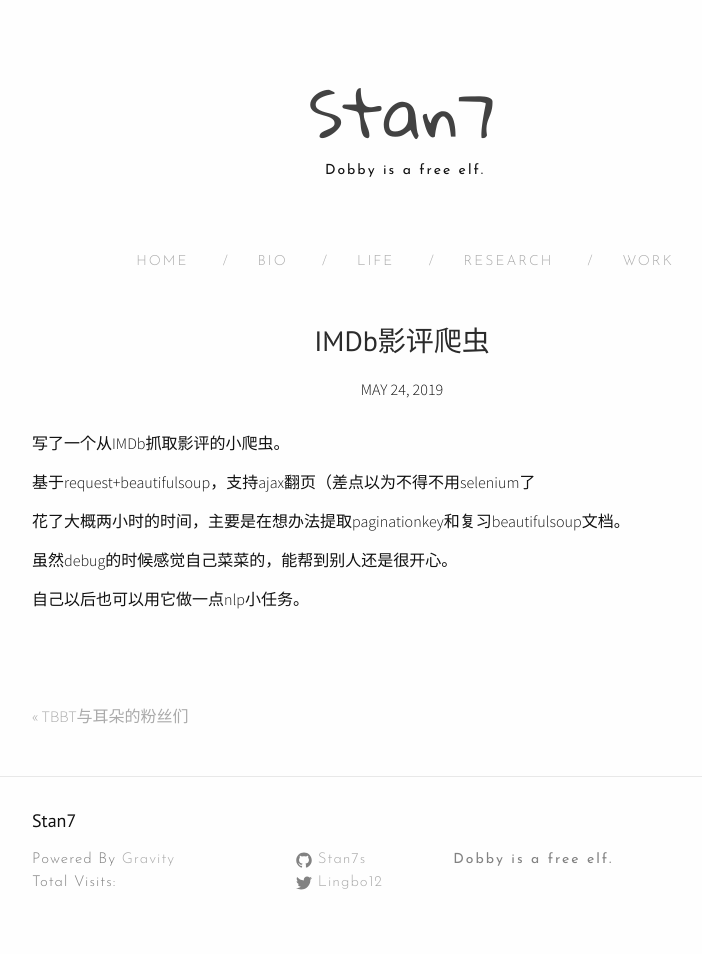
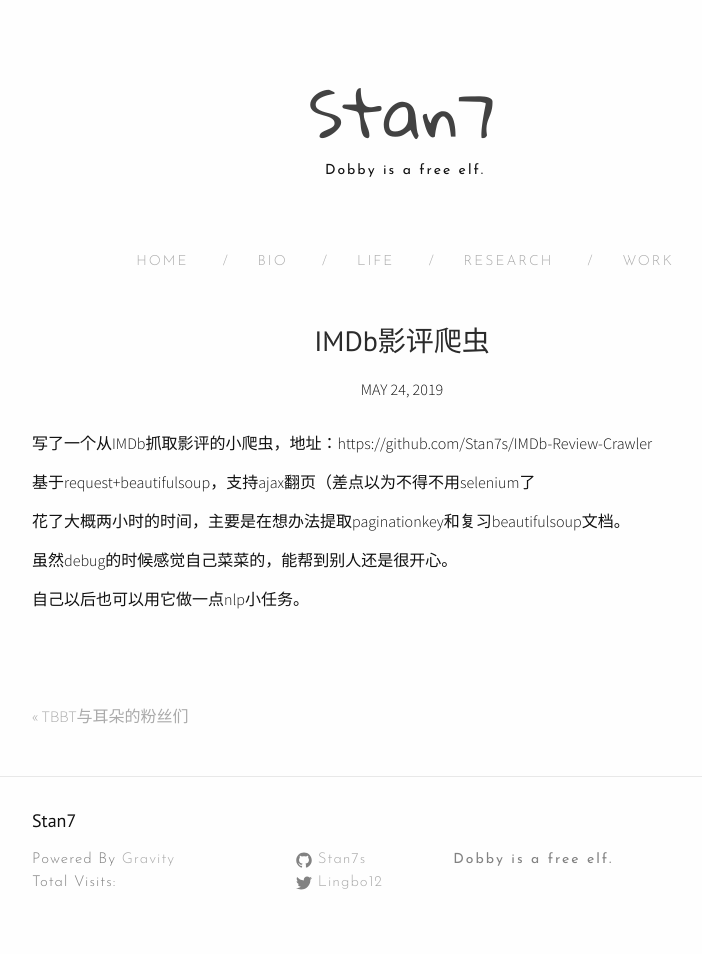
Before and after one commit to Stan7s/stan7s.github.io, a Jekyll site: the page built from _posts/2019-05-24-IMDbCrawler.markdown, in a window 1280 px wide. Shown: the whole page, without its empty margins (238-940 px from the left). Built offline with Jekyll 4.4.1, drawn with Linux system fonts in a browser that asks for light colours; nearby versions of some CDN libraries; comment, search, counter and statistics services are not loaded.

Commit message:
Update 2019-05-24-IMDbCrawler.markdown

```diff
--- a/_posts/2019-05-24-IMDbCrawler.markdown
+++ b/_posts/2019-05-24-IMDbCrawler.markdown
@@ -6,7 +6,7 @@
 author: "Stan7"
 ---
 
-写了一个从IMDb抓取影评的小爬虫。
+写了一个从IMDb抓取影评的小爬虫，地址：https://github.com/Stan7s/IMDb-Review-Crawler
 
 基于request+beautifulsoup，支持ajax翻页（差点以为不得不用selenium了
 
```
